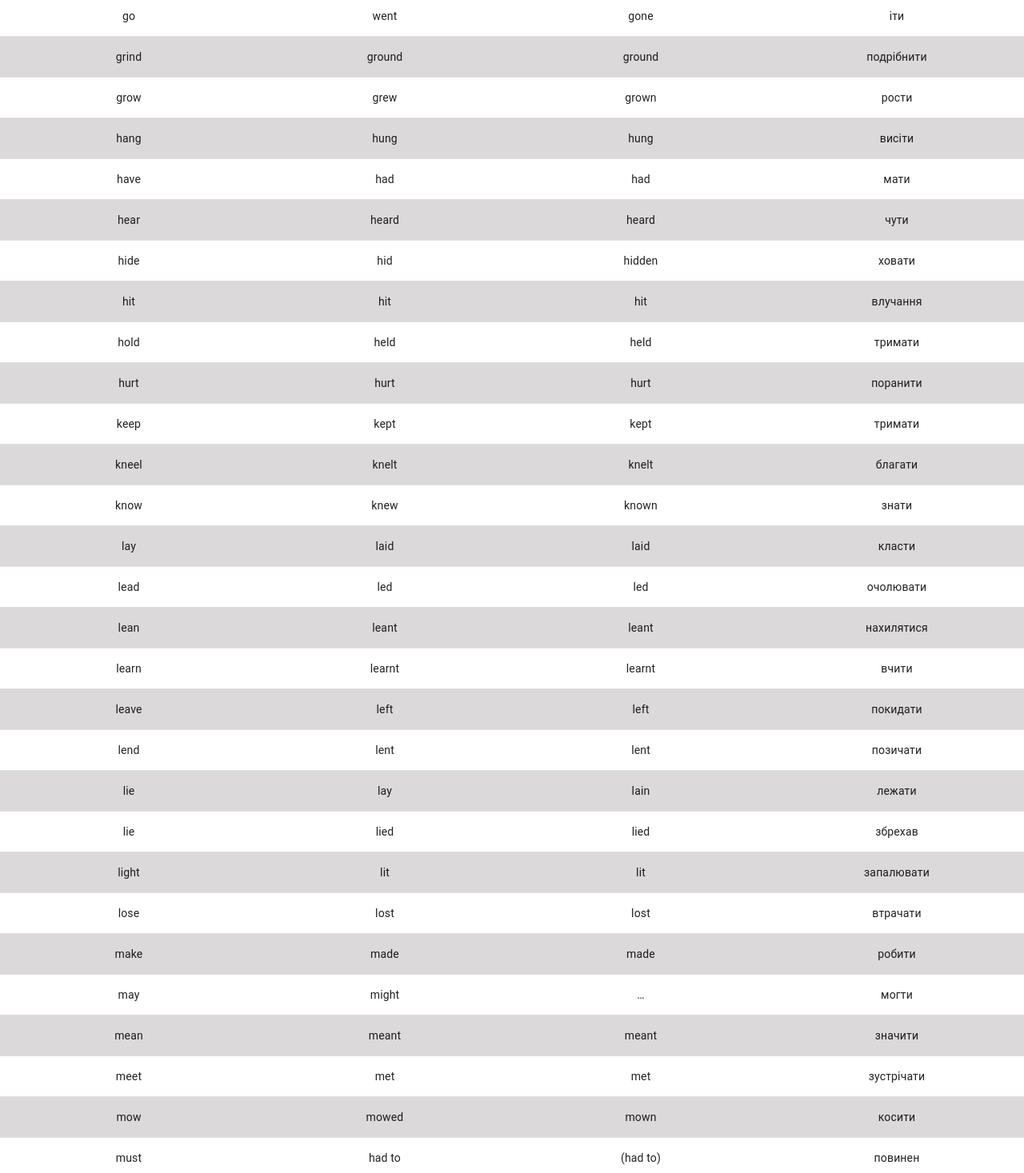
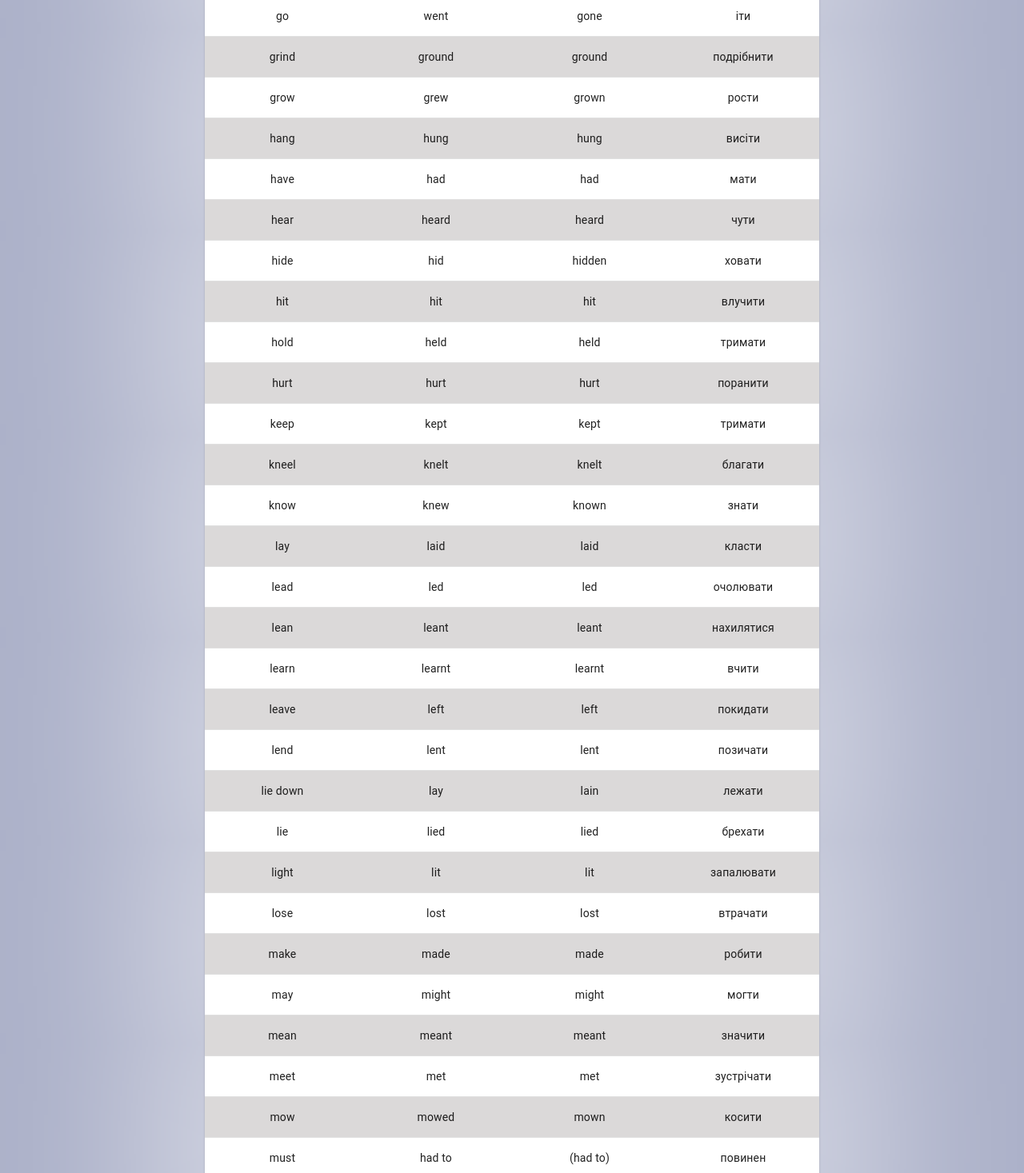
Before and after one commit to MishanyaZh/irregular-verbs, a React (Create React App) app: page / in a window 1280 px wide. Shown: the part 2506-3973 px from the top of the page at 80% size. Built offline with nearby package versions, Linux system fonts and the light colour scheme; the HTML template or start-up script is replaced by a standard one.

Commit message:
add style box, fix words

```diff
--- a/src/App.styled.jsx
+++ b/src/App.styled.jsx
@@ -1,5 +1,5 @@
 import styled from '@emotion/styled';
 
 export const AppContainer = styled.div`
-  background-color: rgb(169, 177, 177);
+  background-color: #acb1c9;
 `;
--- a/src/components/IrregularVerbsList/Actions/ScrollButton/ScrollButton.styled.jsx
+++ b/src/components/IrregularVerbsList/Actions/ScrollButton/ScrollButton.styled.jsx
@@ -2,7 +2,7 @@ import styled from '@emotion/styled';
 
 export const BottomBox = styled.div`
   position: fixed;
-  width: 100%;
+  left: 50%;
   text-align: center;
   bottom: 40px;
   height: 20px;
--- a/src/components/IrregularVerbsList/IrregularVerbsList.jsx
+++ b/src/components/IrregularVerbsList/IrregularVerbsList.jsx
@@ -16,6 +16,7 @@ import {
   StyledTableCell,
   StyledTableRow,
   StyledEyeIcon,
+  ContentBox,
 } from './IrregularVerbsList.styled';
 
 const IrregularVerbsList = () => {
@@ -67,6 +68,7 @@ const IrregularVerbsList = () => {
 
   return (
     <Container>
+      <ContentBox>
         <Actions
           getFilteredData={getFilteredData}
           inputValue={inputValue}
@@ -105,6 +107,7 @@ const IrregularVerbsList = () => {
             </TableBody>
           </Table>
         </TableContainer>
+      </ContentBox>
     </Container>
   );
 };
--- a/src/components/IrregularVerbsList/IrregularVerbsList.styled.jsx
+++ b/src/components/IrregularVerbsList/IrregularVerbsList.styled.jsx
@@ -47,4 +47,9 @@ export const StyledTableCell = styled(TableCell)`
 
 export const Container = styled.div`
   margin: 0 auto;
+  max-width: 768px;
 `;
+
+export const ContentBox = styled.div`
+  box-shadow: 0 0 400px rgb(255 255 255);
+`;
--- a/src/data/irregularVerbs.js
+++ b/src/data/irregularVerbs.js
@@ -177,7 +177,7 @@ export const irregularVerbs = [
     base: 'deal',
     pastSimple: 'dealt',
     pastParticiple: 'dealt',
-    translate: 'відпускати',
+    translate: 'домовлятися',
   },
   // {
   //   base: 'dig',
@@ -339,7 +339,7 @@ export const irregularVerbs = [
     base: 'hit',
     pastSimple: 'hit',
     pastParticiple: 'hit',
-    translate: 'влучання',
+    translate: 'влучити',
   },
   {
     base: 'hold',
@@ -408,7 +408,7 @@ export const irregularVerbs = [
     translate: 'позичати',
   },
   {
-    base: 'lie',
+    base: 'lie down',
     pastSimple: 'lay',
     pastParticiple: 'lain',
     translate: 'лежати',
@@ -417,7 +417,7 @@ export const irregularVerbs = [
     base: 'lie',
     pastSimple: 'lied',
     pastParticiple: 'lied',
-    translate: 'збрехав',
+    translate: 'брехати',
   },
   {
     base: 'light',
@@ -440,7 +440,7 @@ export const irregularVerbs = [
   {
     base: 'may',
     pastSimple: 'might',
-    pastParticiple: '…',
+    pastParticiple: 'might',
     translate: 'могти',
   },
   {
```
Lines whose indentation alone changed are shown as unchanged.
